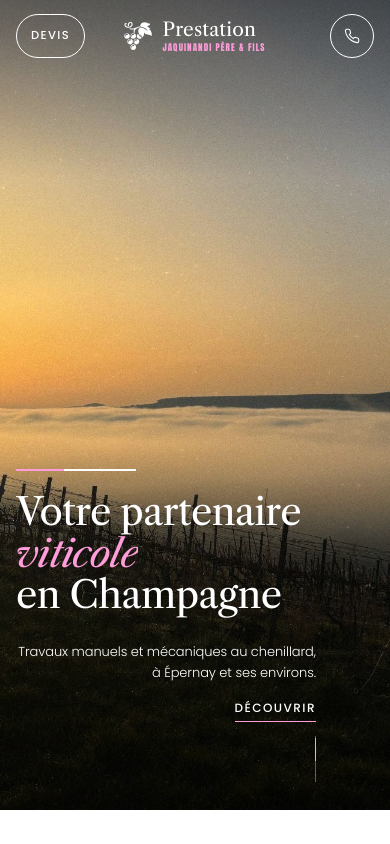
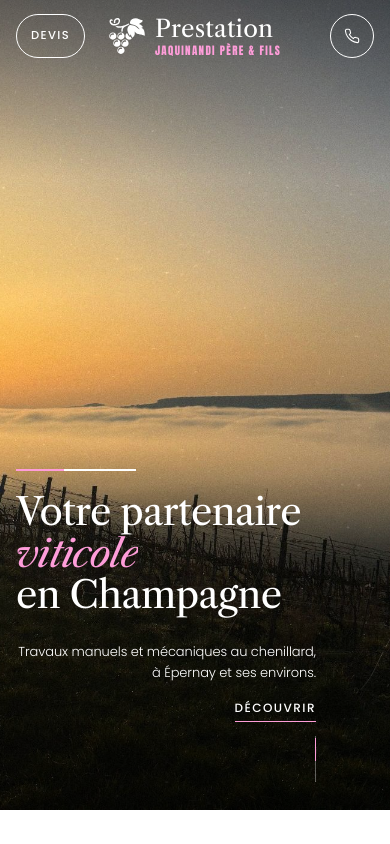
Before and after one commit to QuentinLCS78/Prestation_Jaquinandi, a plain HTML site: page index.html in a window 390 px wide. Shown: the top 844 px of the page. Drawn offline with nearby package versions, Linux system fonts and the light colour scheme; no server answers.

Commit message:
Logo et facebook

```diff
--- a/index.html
+++ b/index.html
@@ -319,7 +319,7 @@
         <div><small>Nous joindre</small><a href="tel:+33783481476">07 83 48 14 76</a><a href="mailto:prestation.jaquinandi@gmail.com">prestation.jaquinandi@gmail.com</a></div>
         <div><small>Adresse</small><span>1 rue du Parc<br>51200 Épernay</span></div>
         <div><small>Devis</small><a href="contact.html">Contact &amp; devis</a></div>
-        <div><small>Suivre</small><a href="https://www.instagram.com/prestation.jaquinandi" target="_blank" rel="noopener">Instagram</a></div>
+        <div><small>Suivre</small><a href="https://www.instagram.com/prestation.jaquinandi" target="_blank" rel="noopener">Instagram</a><a href="https://www.facebook.com/p/Prestation-Jaquinandi-P%C3%A8re-et-Fils-61558953325187/" target="_blank" rel="noopener">Facebook</a></div>
       </div>
     </div>
     <div class="ft-bot">
--- a/style.css
+++ b/style.css
@@ -68,6 +68,17 @@ body::before{content:"";position:fixed;inset:0 0 auto;height:env(safe-area-inset
 .logo b{display:block;font-family:var(--display);font-weight:400;font-size:23px;letter-spacing:.01em}
 .logo small{display:block;font-family:var(--stamp);font-size:10.5px;letter-spacing:.12em;color:var(--rose);margin-top:4px}
 .hdr.solid .logo small{color:var(--rose-ink)}
+/* Logo de l'en-tête agrandi (≈ ×1,5 sur ordinateur, ×1,25 sur mobile) */
+.hdr .logo{gap:14px}
+.hdr .logo svg{width:50px;height:50px}
+.hdr .logo b{font-size:34px}
+.hdr .logo small{font-size:14.5px;margin-top:6px}
+@media (max-width:640px){
+  .hdr .logo{gap:10px}
+  .hdr .logo svg{width:36px;height:36px}
+  .hdr .logo b{font-size:24px}
+  .hdr .logo small{font-size:11px;margin-top:4px}
+}
 /* Bouton Contact & devis + téléphone */
 .hdr-cta{justify-self:start;display:inline-flex;align-items:center;gap:10px;min-height:44px;padding:0 20px;border:1px solid currentColor;border-radius:999px;font-size:11.5px;font-weight:500;text-transform:uppercase;letter-spacing:.12em;text-decoration:none;transition:background .35s,color .35s,border-color .35s}
 .hdr-cta:hover{background:var(--rose);border-color:var(--rose);color:var(--ink)}
```
Also changed, not shown: contact.html (+1 -1 lines), 1 other file.
